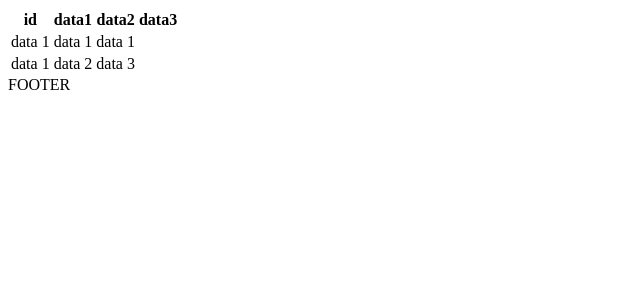
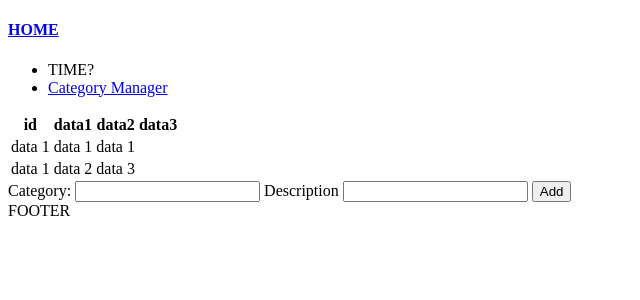
Before and after one commit to mac46005/MyLog, a PHP site: page / in a window 1280 px wide. Shown: the top 300 px of the page, without its empty margins (0-640 px from the left). Run offline with PHP 8.4, Linux system fonts and the light colour scheme.

Commit message:
Slowly creating home page

```diff
--- a/src/views/index.php
+++ b/src/views/index.php
@@ -11,13 +11,22 @@
         <header>
             <div class="header-container">
                 <!-- TODO: links to other pages -->
+                <h4><a href="#">HOME</a></h4>
+                <ul class="nav-menu">
+                    <li>TIME?</li>
+                    <li><a href="#">Category Manager</a></li>
+                </ul>
             </div>
         </header>
 
         <main>
             <div class="main-container">
-                <!-- TODO: Create a readonly text block -->
-                <!-- GET -->
+                <!--
+                    TODO: Create a readonly text block
+                    TODO: Use php to get data from db
+                    TODO: Lets use sqlite for this proj
+                -->
+                <!-- *GET -->
                 <table>
                     <thead>
                         <tr>
@@ -46,6 +55,19 @@
             <div class="inputsection-container">
                 <!-- TODO: Text box for user to input data -->
                 <!-- POST -->
+                <form action="">
+                    <!--
+                        TODO: Make it to where the user can enter a category
+                        TODO: AutoComplete
+                        TODO: If category not found add new category
+                        TODO: when added use logic to mkshort
+                    -->
+                    <label for="category">Category:</label>
+                    <input type="text" name="category" id="category">
+                    <label for="description">Description</label>
+                    <input type="text" name="description" id="description">
+                    <button type="submit">Add</button>
+                </form>
             </div>
         </section>
         <footer>
```
